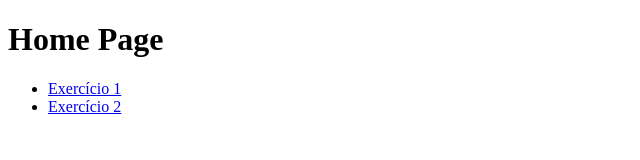
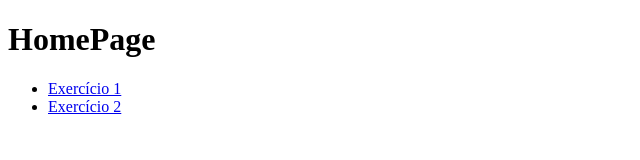
Before and after one commit to gcalcadaMCTW/react1, a React (Create React App) app: page / in a window 1280 px wide. Shown: the top 160 px of the page, without its empty margins (0-640 px from the left). Built offline with nearby package versions, Linux system fonts and the light colour scheme.

Commit message:
Prop-types_Started

```diff
--- a/package.json
+++ b/package.json
@@ -6,6 +6,7 @@
     "@testing-library/jest-dom": "^5.17.0",
     "@testing-library/react": "^13.4.0",
     "@testing-library/user-event": "^13.5.0",
+    "prop-types": "^15.8.1",
     "react": "^18.2.0",
     "react-dom": "^18.2.0",
     "react-router-dom": "^6.18.0",
--- a/src/App.js
+++ b/src/App.js
@@ -7,7 +7,9 @@ import Todoex2 from './exercicio2/todoex2';
 import GlobalStyles from './GlobalStyles';
 
 const App = () => {
+
   const router = createBrowserRouter([
+
     {
       path: '/',
       element: <Homepage />,
@@ -20,10 +22,10 @@ const App = () => {
       path: 'exercicio2',
       element: (
 
-        <>
+        <div>
           <GlobalStyles />
           <Todoex2 />
-        </>
+        </div>
 
       ),
     }
--- a/src/Homepage.js
+++ b/src/Homepage.js
@@ -3,9 +3,10 @@ import React from 'react';
 import { Link } from 'react-router-dom';
 
 function Homepage() {
+
     return (
         <div>
-            <h1>Home Page</h1>
+            <h1>HomePage</h1>
             <nav>
                 <ul>
                     <li>
@@ -14,7 +15,6 @@ function Homepage() {
                     <li>
                         <Link to="exercicio2">Exercício 2</Link>
                     </li>
-
                 </ul>
             </nav>
         </div>
--- a/src/exercicio2/TodoList2.js
+++ b/src/exercicio2/TodoList2.js
@@ -1,7 +1,7 @@
 
 import React from 'react';
 import { StyledUl, StyledLi, EditButton, DeleteButton, UpdateButton, Checkbox, TaskSpan } from './styles';
-
+import PropTypes from 'prop-types';
 
 const TodoList2 = (props) => {
 
@@ -28,6 +28,17 @@ const TodoList2 = (props) => {
 
 }
 
+TodoList2.propTypes = {
+    items: PropTypes.arrayOf(
+        PropTypes.shape({
+            id: PropTypes.number.isRequired,
+            name: PropTypes.string.isRequired,
+            checked: PropTypes.bool.isRequired,
+        })
+    ).isRequired,
+};
+
+
 
 
 export default TodoList2;
```
Also changed, not shown: 1 other file (tests, documents, lock files or other folders).
